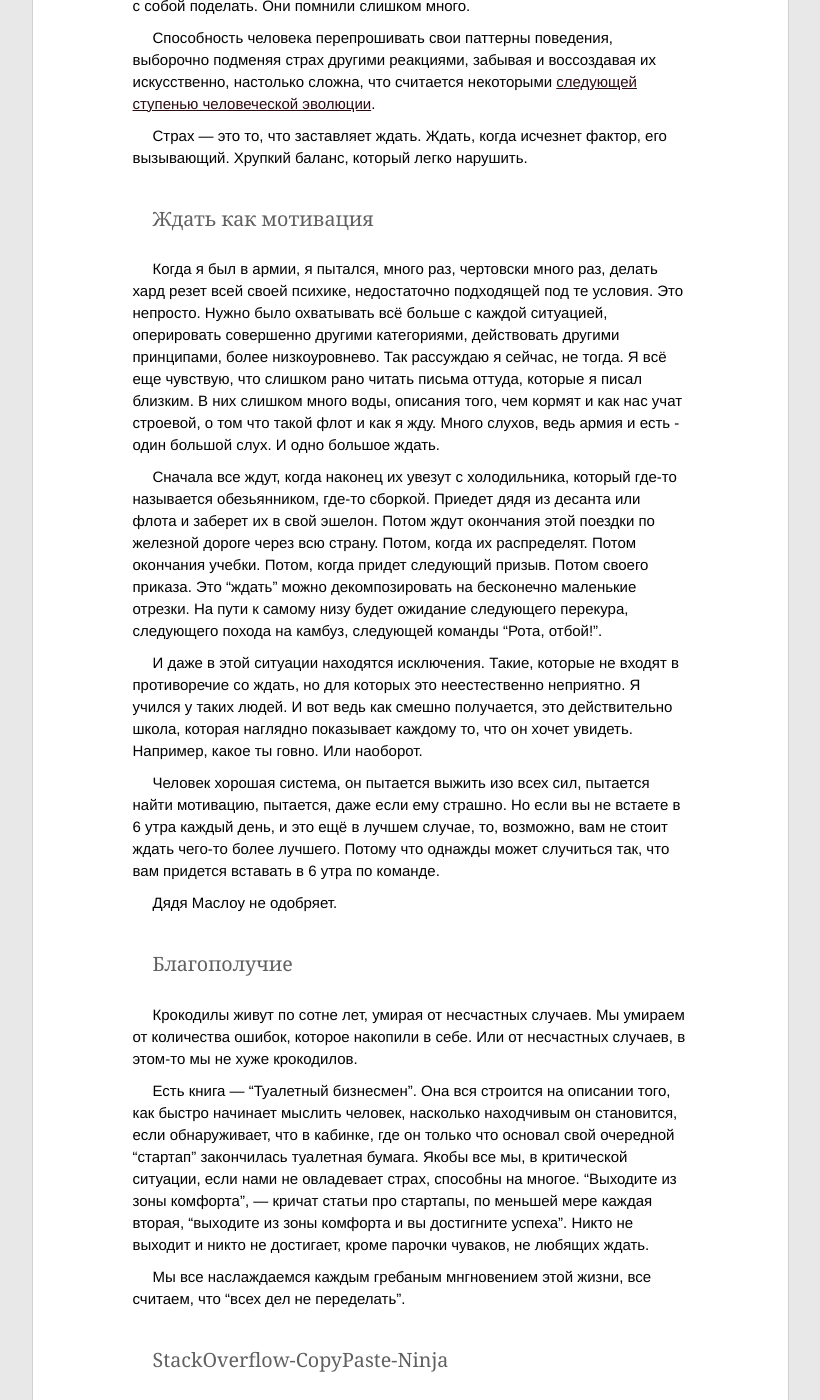
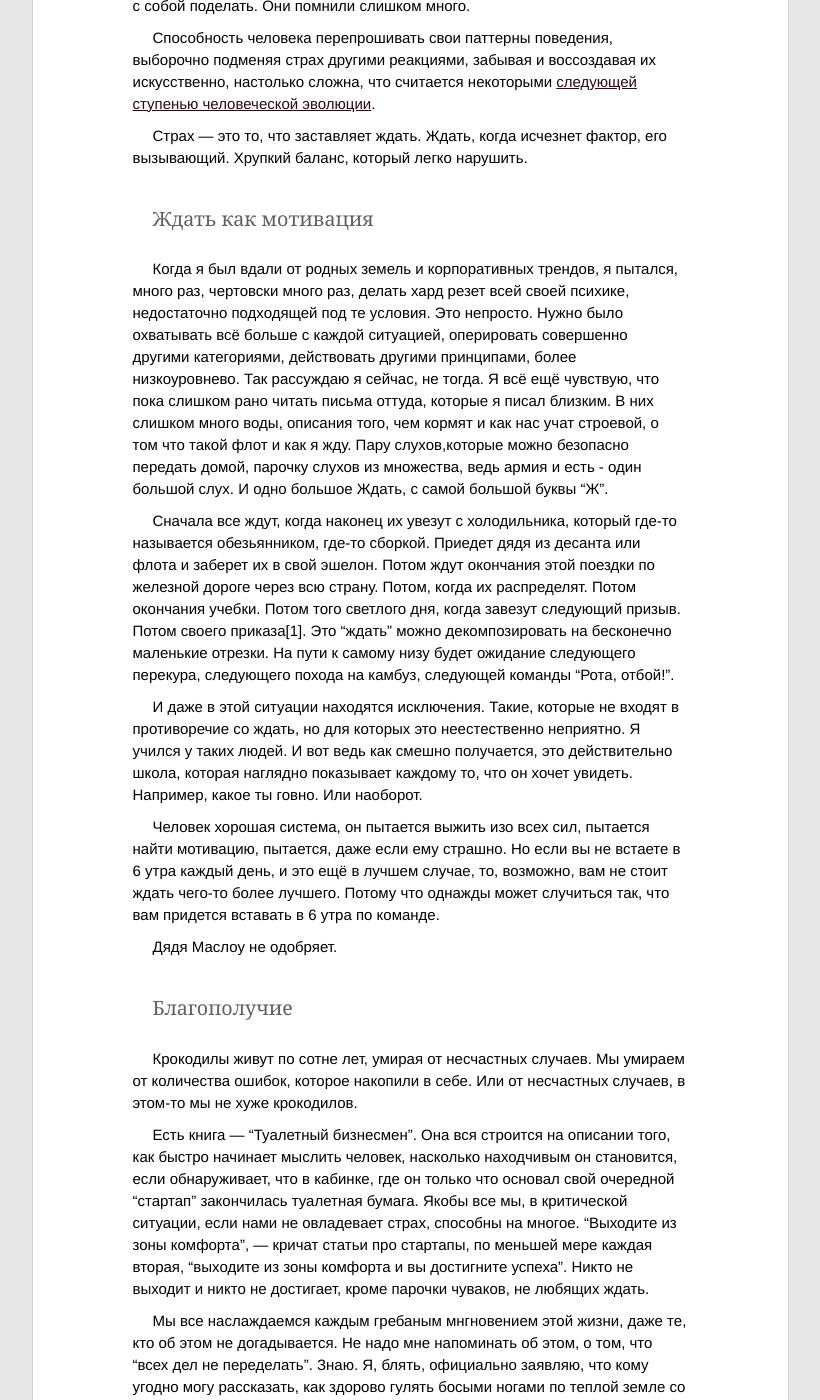
Before and after one commit to ptmt/ptmt.github.com, a Jekyll site: the page built from _posts/2012-05-10-what-are-we-waiting-for.md, in a window 1280 px wide and 1400 px high, scrolled down 1680 px. Shown: the whole window, without its empty margins (230-1050 px from the left). Built offline with Jekyll 4.4.1, drawn with Linux system fonts in a browser that asks for light colours; Markdown is read by kramdown in place of the engine named in the settings; some of the changed text lies outside the part shown.

Commit message:
Update _posts/2012-05-10-what-are-we-waiting-for.md

```diff
--- a/_posts/2012-05-10-what-are-we-waiting-for.md
+++ b/_posts/2012-05-10-what-are-we-waiting-for.md
@@ -35,9 +35,9 @@ title:  Чего же мы ждем
 
 ## Ждать как мотивация
 
-Когда я был в армии, я пытался, много раз, чертовски много раз, делать хард резет всей своей психике, недостаточно подходящей под те условия. Это непросто. Нужно было охватывать всё больше с каждой ситуацией, оперировать совершенно другими категориями, действовать другими принципами, более низкоуровнево. Так рассуждаю я сейчас, не тогда. Я всё еще чувствую, что слишком рано читать письма оттуда, которые я писал близким. В них слишком много воды, описания того, чем кормят и как нас учат строевой, о том что такой флот и как я жду. Много слухов, ведь армия и есть - один большой слух. И одно большое ждать.
+Когда я был вдали от родных земель и корпоративных трендов, я пытался, много раз, чертовски много раз, делать хард резет всей своей психике, недостаточно подходящей под те условия. Это непросто. Нужно было охватывать всё больше с каждой ситуацией, оперировать совершенно другими категориями, действовать другими принципами, более низкоуровнево. Так рассуждаю я сейчас, не тогда. Я всё ещё чувствую, что пока слишком рано читать письма оттуда, которые я писал близким. В них слишком много воды, описания того, чем кормят и как нас учат строевой, о том что такой флот и как я жду. Пару слухов,которые можно безопасно передать домой, парочку слухов из множества, ведь армия и есть - один большой слух. И одно большое Ждать, с самой большой буквы "Ж".
 
-Сначала все ждут, когда наконец их увезут с холодильника, который где-то называется обезьянником, где-то сборкой. Приедет дядя из десанта или флота и заберет их в свой эшелон. Потом ждут окончания этой поездки по железной дороге через всю страну. Потом, когда их распределят. Потом окончания учебки. Потом, когда придет следующий призыв. Потом своего приказа. Это "ждать" можно декомпозировать на бесконечно маленькие отрезки. На пути к самому низу будет ожидание следующего перекура, следующего похода на камбуз, следующей команды "Рота, отбой!".
+Сначала все ждут, когда наконец их увезут с холодильника, который где-то называется обезьянником, где-то сборкой. Приедет дядя из десанта или флота и заберет их в свой эшелон. Потом ждут окончания этой поездки по железной дороге через всю страну. Потом, когда их распределят. Потом окончания учебки. Потом того светлого дня, когда завезут следующий призыв. Потом своего приказа[1]. Это "ждать" можно декомпозировать на бесконечно маленькие отрезки. На пути к самому низу будет ожидание следующего перекура, следующего похода на камбуз, следующей команды "Рота, отбой!".
 
 И даже в этой ситуации находятся исключения. Такие, которые не входят в противоречие со ждать, но для которых это неестественно неприятно. Я учился у таких людей. И вот ведь как смешно получается, это действительно школа, которая наглядно показывает каждому то, что он хочет увидеть. Например, какое ты говно. Или наоборот.
 
@@ -51,7 +51,7 @@ title:  Чего же мы ждем
 
 Есть книга — “Туалетный бизнесмен”.  Она вся строится на описании того, как быстро начинает мыслить человек, насколько находчивым он становится, если обнаруживает, что в кабинке, где он только что основал свой очередной “стартап” закончилась туалетная бумага. Якобы все мы, в критической ситуации, если нами не овладевает страх, способны на многое. “Выходите из зоны комфорта”, —  кричат статьи про стартапы, по меньшей мере каждая вторая, “выходите из зоны комфорта и вы достигните успеха”. Никто не выходит и никто не достигает, кроме парочки чуваков, не любящих ждать.
 
-Мы все наслаждаемся каждым гребаным мнгновением этой жизни, все считаем, что "всех дел не переделать".
+Мы все наслаждаемся каждым гребаным мнгновением этой жизни, даже те, кто об этом не догадывается. Не надо мне напоминать об этом, о том, что "всех дел не переделать". Знаю. Я, блять, официально заявляю, что кому угодно могу рассказать, как здорово гулять босыми ногами по теплой земле со стеклом, плавать в грязной воде любимого водохранилища и смущать себя и девчонку с голыми животиком, зашедшую в маршрутку и пытающуюся передать деньги водителю.
 
 ##StackOverflow-CopyPaste-Ninja
 
```
Also changed, not shown: other parts of _posts/2012-05-10-what-are-we-waiting-for.md (+4 -0 lines).
